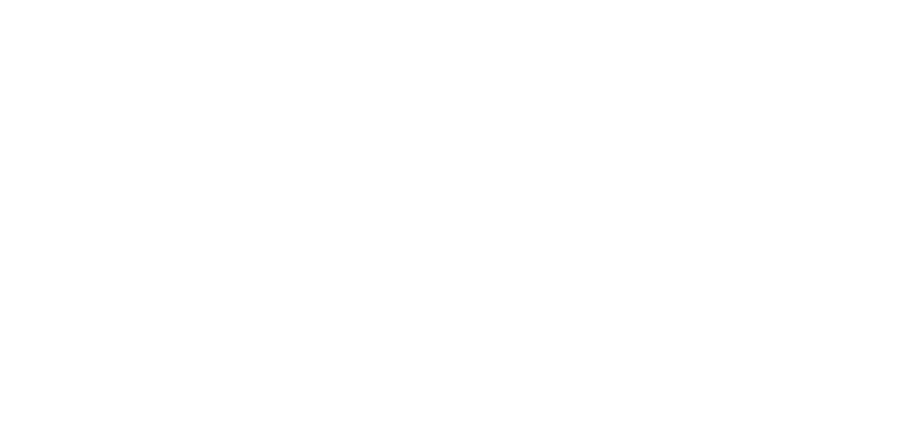
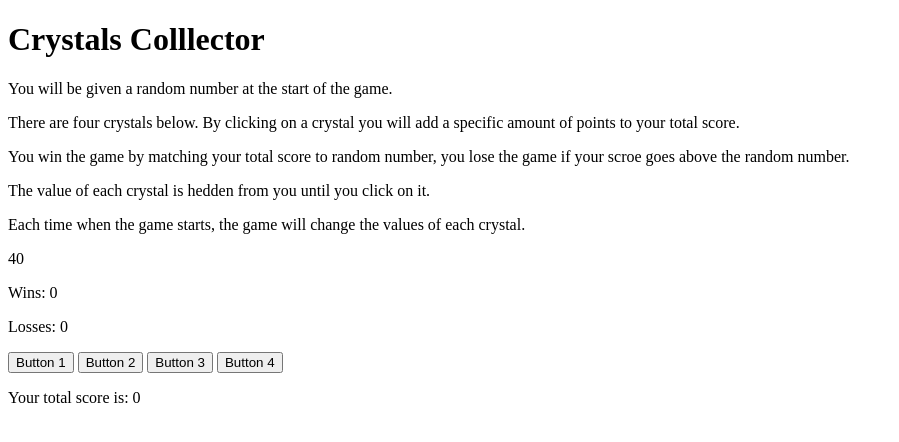
Before and after one commit to joel-a-hernandez/unit-4-game, a plain HTML site: page index.html in a window 1280 px wide. Shown: the whole page, without its empty margins (0-899 px from the left). Drawn offline with Linux system fonts and the light colour scheme.

Commit message:
Added starting html to index.html

```diff
--- a/index.html
+++ b/index.html
@@ -9,6 +9,32 @@
     <title>Unit-4-Game</title>
 </head>
 <body>
+    <div class="heading-container"><h1>Crystals Colllector</h1>
+    </div>
+    <section>
+        <p>You will be given a random number at the start of the game.</p>
+        <p>There are four crystals below. By clicking on a crystal you will add a specific amount of points to your total score.</p>
+        <p>You win the game by matching your total score to random number, you lose the game if your scroe goes above the random number.</p>
+        <p>The value of each crystal is hedden from you until you click on it.</p>
+        <p>Each time when the game starts, the game will change the values of each crystal.</p>
+
+        <div class="random-number-container">
+            <p>40</p>
+        </div>
+        <div class="wins-losses-container">
+            <p>Wins: 0</p>
+            <p>Losses: 0</p>
+        </div>
+        <div class="crystals-container">
+            <button class="button-1">Button 1</button>
+            <button class="button-2">Button 2</button>
+            <button class="button-2">Button 3</button>
+            <button class="button-2">Button 4</button>
+        </div>
+        <div class="current-score-container">
+            <p>Your total score is: 0</p>
+        </div>
+    </section>
 
 <script type="text/javascript" src="assets/javascript/game.js"></script>
 </body>
```
